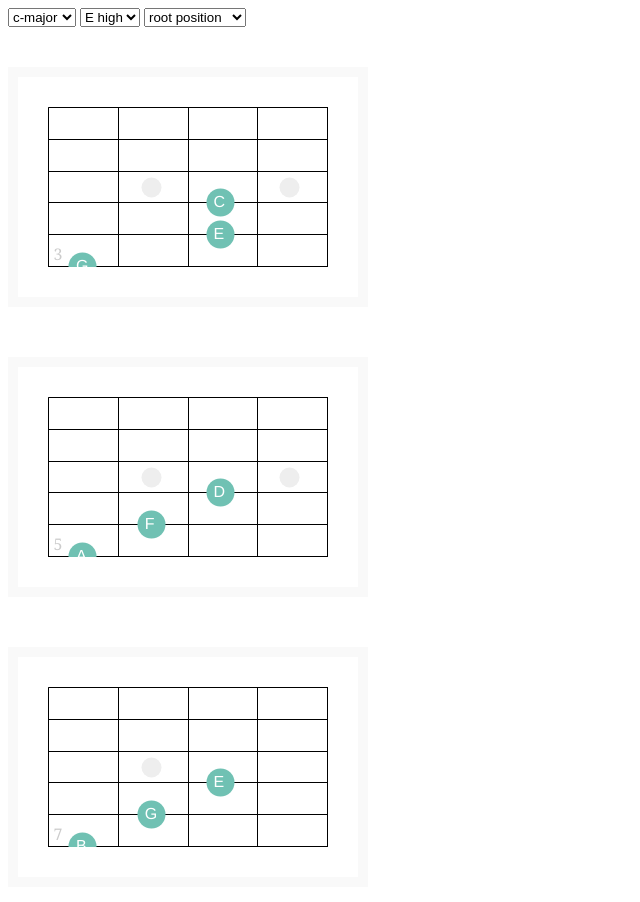
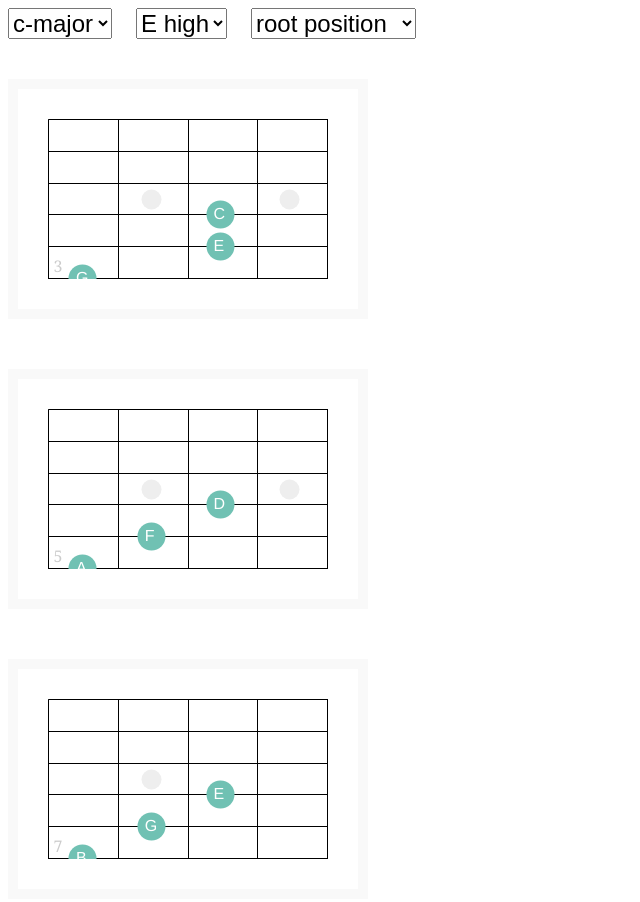
Before and after one commit to makaroni4/triads, a plain HTML site: page index.html in a window 1280 px wide. Shown: the top 902 px of the page, without its empty margins (0-640 px from the left). Drawn offline with Linux system fonts and the light colour scheme.

Commit message:
Drop useless menu items for lowest string, style of selects

```diff
--- a/app/css/triad-frets.css
+++ b/app/css/triad-frets.css
@@ -1,3 +1,12 @@
+select {
+  font-size: 24px;
+  line-height: 30px;
+}
+
+select + select {
+  margin-left: 20px;
+}
+
 .triads-explorer__triads {
   margin-top: 40px;
 }
--- a/index.html
+++ b/index.html
@@ -16,8 +16,6 @@
           <option value="1">B</option>
           <option value="2">G</option>
           <option value="3">D</option>
-          <option value="4">A</option>
-          <option value="5">E low</option>
         </select>
 
         <select name="triad-type" class="header-menu__triad-type-select triad-type-select">
```
